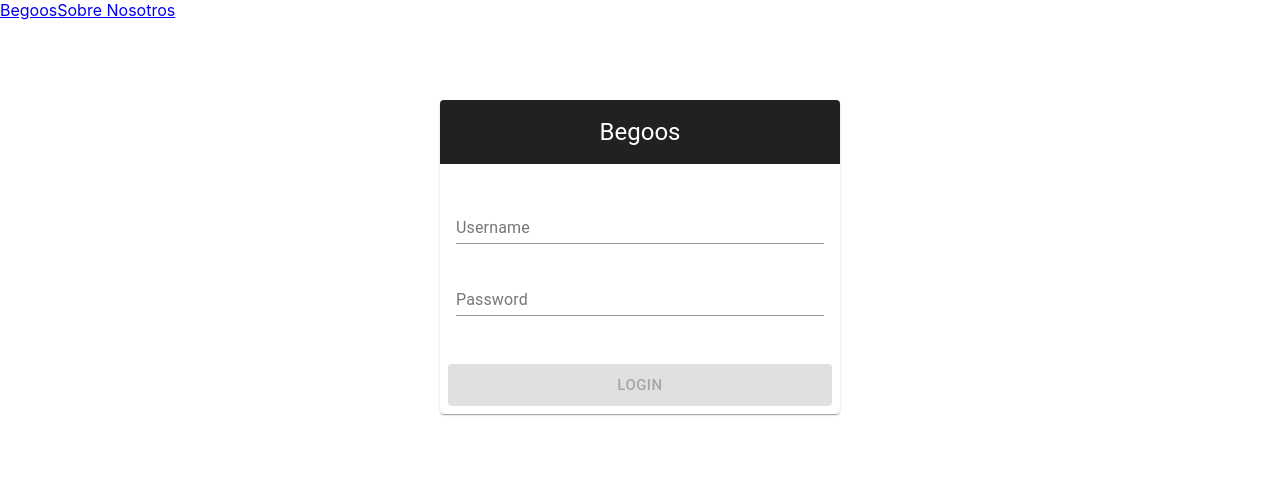
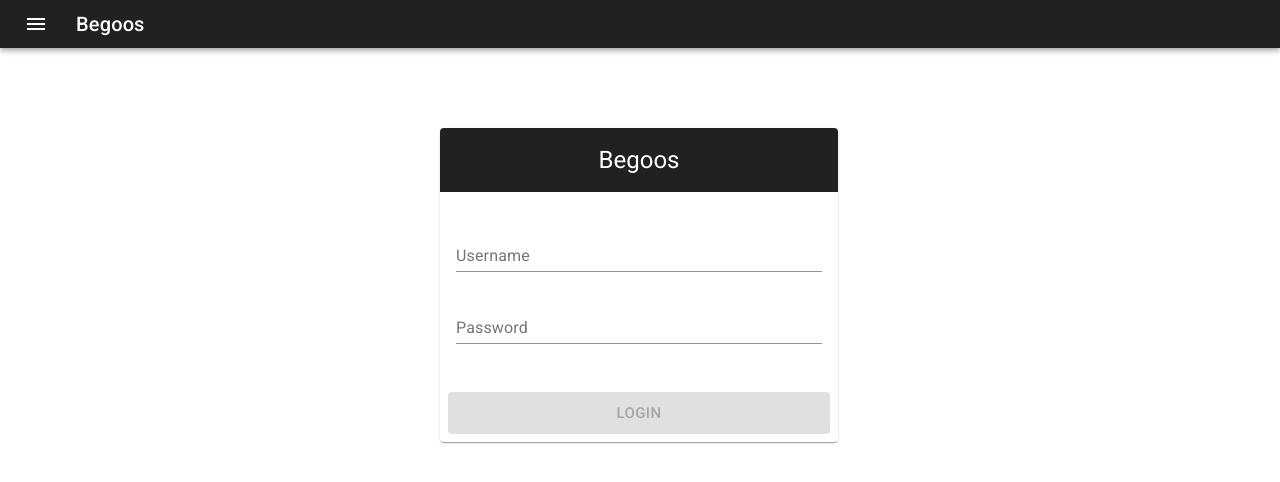
Before and after one commit to spinboo/begoos, a React (Create React App) app: page / in a window 1280 px wide. Shown: the top 482 px of the page. Built offline with nearby package versions, Linux system fonts and the light colour scheme.

Commit message:
Added Header with styles

```diff
--- a/public/index.html
+++ b/public/index.html
@@ -24,7 +24,11 @@
       work correctly both with client-side routing and a non-root public URL.
       Learn how to configure a non-root public URL by running `npm run build`.
     -->
-    <title>React App</title>
+    <link
+      rel="stylesheet"
+      href="https://fonts.googleapis.com/css?family=Roboto:300,400,500,700&display=swap"
+    />
+    <title>Begoos</title>
   </head>
   <body>
     <noscript>You need to enable JavaScript to run this app.</noscript>
--- a/src/common/Header.tsx
+++ b/src/common/Header.tsx
@@ -1,13 +1,53 @@
 import React from "react";
 import { Link } from "@reach/router";
+import { createStyles, makeStyles, Theme } from "@material-ui/core/styles";
+import AppBar from "@material-ui/core/AppBar";
+import Toolbar from "@material-ui/core/Toolbar";
+import Typography from "@material-ui/core/Typography";
+import IconButton from "@material-ui/core/IconButton";
+import MenuIcon from "@material-ui/icons/Menu";
 
-const Header = () => {
+const useStyles = makeStyles((theme: Theme) =>
+  createStyles({
+    root: {
+      flexGrow: 1,
+      backgroundColor: "#212121"
+    },
+    toolBar: {
+      backgroundColor: "#212121"
+    },
+    menuButton: {
+      marginRight: theme.spacing(2)
+    },
+    link: {
+      color: "#fff",
+      textDecoration: "none"
+    }
+  })
+);
+
+export default function Header() {
+  const classes = useStyles();
+
   return (
-    <div>
-      <Link to="/">Begoos</Link>
-      <Link to="/about">Sobre Nosotros</Link>
+    <div className={classes.root}>
+      <AppBar position="static">
+        <Toolbar className={classes.toolBar} variant="dense">
+          <IconButton
+            edge="start"
+            className={classes.menuButton}
+            color="inherit"
+            aria-label="menu"
+          >
+            <MenuIcon />
+          </IconButton>
+          <Typography variant="h6">
+            <Link className={classes.link} to="/">
+              Begoos
+            </Link>
+          </Typography>
+        </Toolbar>
+      </AppBar>
     </div>
   );
-};
-
-export default Header;
+}
```
